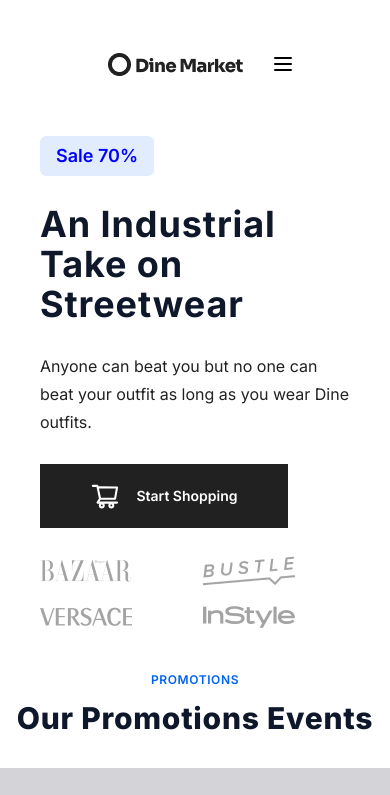
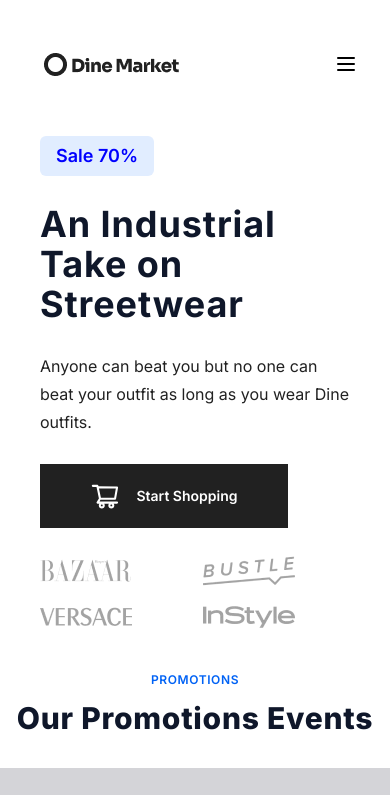
Before and after one commit to bilal-faisal/ecommerce-store-next13, a Next.js app: page / in a window 390 px wide. Shown: the top 795 px of the page. Built offline with nearby package versions, Linux system fonts and the light colour scheme.

Commit message:
Update navigation-menu.tsx

```diff
--- a/src/components/ui/navigation-menu.tsx
+++ b/src/components/ui/navigation-menu.tsx
@@ -30,7 +30,7 @@
   <NavigationMenuPrimitive.List
     ref={ref}
     className={cn(
-      "group flex flex-1 list-none items-center justify-center md:space-x-16",
+      "group flex flex-1 list-none items-center justify-between md:space-x-16",
       className
     )}
     {...props}
```
